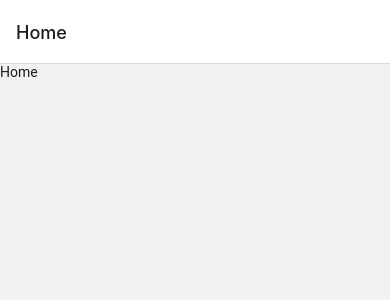
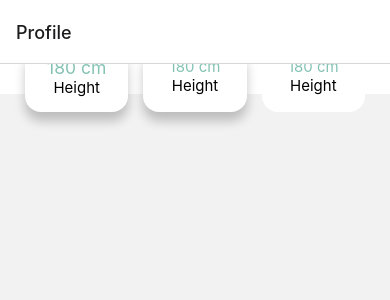
Before and after one commit to GC2-FITNES-SIN/fitness-clientside, a React Native app: screen /Profile in a window 390 px wide. Before the commit this address had no page. Shown: the top 300 px of the page. Built offline with nearby package versions, Linux system fonts and the light colour scheme.

Commit message:
feat: styled components

```diff
--- a/src/navigators/MainStack.js
+++ b/src/navigators/MainStack.js
@@ -2,12 +2,14 @@ import { NavigationContainer } from "@react-navigation/native";
 import { createNativeStackNavigator } from "@react-navigation/native-stack";
 import React from "react";
 import Home from "../screen/Home";
+import Profile from "../screen/Profile";
 
 const Stack = createNativeStackNavigator();
 const MainStack = () => {
 	return (
 		<NavigationContainer>
 			<Stack.Navigator>
+				<Stack.Screen name="Profile" component={Profile} />
 				<Stack.Screen name="Home" component={Home} />
 			</Stack.Navigator>
 		</NavigationContainer>
--- a/src/screen/Home.js
+++ b/src/screen/Home.js
@@ -1,11 +1,15 @@
 import React from "react";
 import { View } from "react-native";
 import { Text } from "react-native-paper";
+import { Container, Button } from "./Styled";
 
 const Home = () => {
 	return (
 		<View>
-			<Text>Home</Text>
+			<Container $padding={"0 7.5%"} flex={2}>
+				<Text>Home 123</Text>
+				<Button>Test</Button>
+			</Container>
 		</View>
 	);
 };
--- /dev/null
+++ b/src/screen/Profile.js
@@ -0,0 +1,84 @@
+import React from "react";
+import { Container, ContainerFlexSameFlex, ScrollView, TextCustom } from "./Styled";
+import Ionicons from "react-native-vector-icons/Ionicons";
+
+const Profile = () => {
+	return (
+		<ScrollView>
+			<Container $padding={"15px"}>
+				<ContainerFlexSameFlex $gap={"15px"}>
+					<ContainerFlexSameFlex
+						$column
+						$width={"95px"}
+						$height={"65px"}
+						$borderRadius={"16px"}
+						$backgroundColor={"#fff"}
+						style={{
+							shadowColor: "#000000",
+							shadowOffset: {
+								width: 0,
+								height: 9,
+							},
+							shadowOpacity: 0.22,
+							shadowRadius: 10.24,
+							elevation: 13,
+							marginTop: 10,
+							marginBottom: 10,
+						}}
+					>
+						<TextCustom $color={"#84c2b3"} $fontSize={"17.5"}>
+							180 cm
+						</TextCustom>
+						<TextCustom>Height</TextCustom>
+					</ContainerFlexSameFlex>
+					<ContainerFlexSameFlex
+						$column
+						$width={"95px"}
+						$height={"65px"}
+						$borderRadius={"16px"}
+						$backgroundColor={"#fff"}
+						style={{
+							shadowColor: "#000000",
+							shadowOffset: {
+								width: 0,
+								height: 9,
+							},
+							shadowOpacity: 0.22,
+							shadowRadius: 10.24,
+							elevation: 13,
+							marginTop: 10,
+							marginBottom: 10,
+						}}
+					>
+						<TextCustom $color={"#84c2b3"}>180 cm</TextCustom>
+						<TextCustom>Height</TextCustom>
+					</ContainerFlexSameFlex>
+					<ContainerFlexSameFlex
+						$column
+						$width={"95px"}
+						$height={"65px"}
+						$borderRadius={"16px"}
+						$backgroundColor={"#fff"}
+						style={{
+							shadowColor: "#1d161712",
+							shadowOffset: {
+								width: 0,
+								height: 10,
+							},
+							shadowOpacity: 0.07,
+							shadowRadius: 10.24,
+							elevation: 13,
+							marginTop: 10,
+							marginBottom: 10,
+						}}
+					>
+						<TextCustom $color={"#84c2b3"}>180 cm</TextCustom>
+						<TextCustom>Height</TextCustom>
+					</ContainerFlexSameFlex>
+				</ContainerFlexSameFlex>
+			</Container>
+		</ScrollView>
+	);
+};
+
+export default Profile;
--- /dev/null
+++ b/src/screen/Styled.js
@@ -0,0 +1,43 @@
+import styled from "styled-components/native";
+
+// container wrapper
+export const Container = styled.SafeAreaView`
+	flex: ${(props) => (props.$flex ? $flex : "1")};
+	align-items: center;
+	justify-content: center;
+	padding: ${(props) => (props.$padding ? props.$padding : "0")};
+	gap: 5px;
+	background: #fff;
+`;
+export const ContainerFlexSameFlex = styled.View`
+	flex: 1;
+	flex-direction: ${(props) => (props.$column ? "column" : "row")};
+	gap: ${(props) => (props.$gap ? props.$gap : "0px")};
+	background: ${(props) => (props.$backgroundColor ? props.$backgroundColor : "white")};
+	box-shadow: ${(props) => (props.$boxShadow ? props.$boxShadow : "none")};
+	justify-content: ${(props) => (props.$justifyContent ? props.$justifyContent : "flex-start")};
+	align-items: center;
+	padding: 10px;
+	width: ${(props) => (props.$width ? props.$width : "100%")};
+	height: ${(props) => (props.$height ? props.$height : "auto")};
+	border-radius: ${(props) => (props.$borderRadius ? props.$borderRadius : "0px")};
+`;
+
+export const Button = styled.Button`
+	background: ${(props) => (props.$primary ? "#BF4F74" : "white")};
+	color: ${(props) => (props.$primary ? "white" : "#BF4F74")};
+	font-size: 1em;
+	margin: 1em;
+	padding: 0.25em 1em;
+	border: 2px solid #bf4f74;
+`;
+
+export const TextCustom = styled.Text`
+	font-size: ${(props) => (props.$fontSize ? props.$fontSize : "15px")};
+	color: ${(props) => (props.$color ? props.$color : "black")};
+	font-weight: ${(props) => (props.$fontWeight ? props.$fontWeight : "normal")};
+`;
+
+export const ScrollView = styled.ScrollView`
+	flex: 1;
+`;
```
Also changed, not shown: dummy.json (added, +18 -0 lines), index.html (added, +20 -0 lines).
